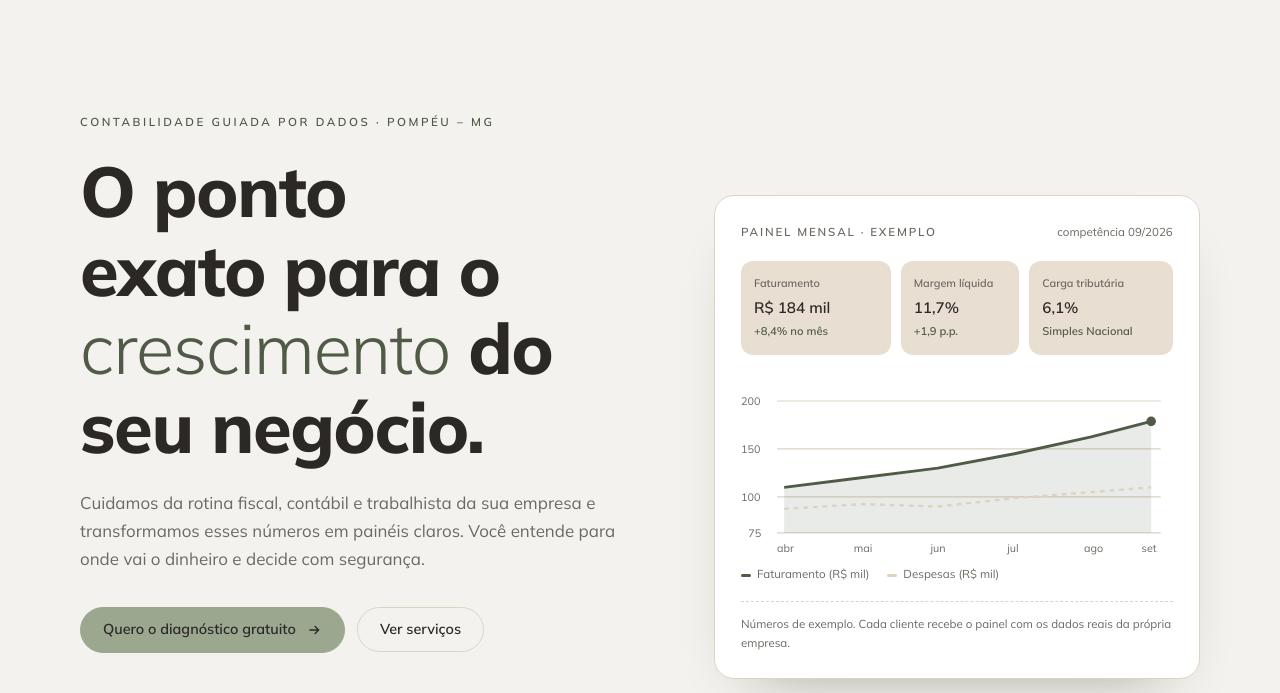
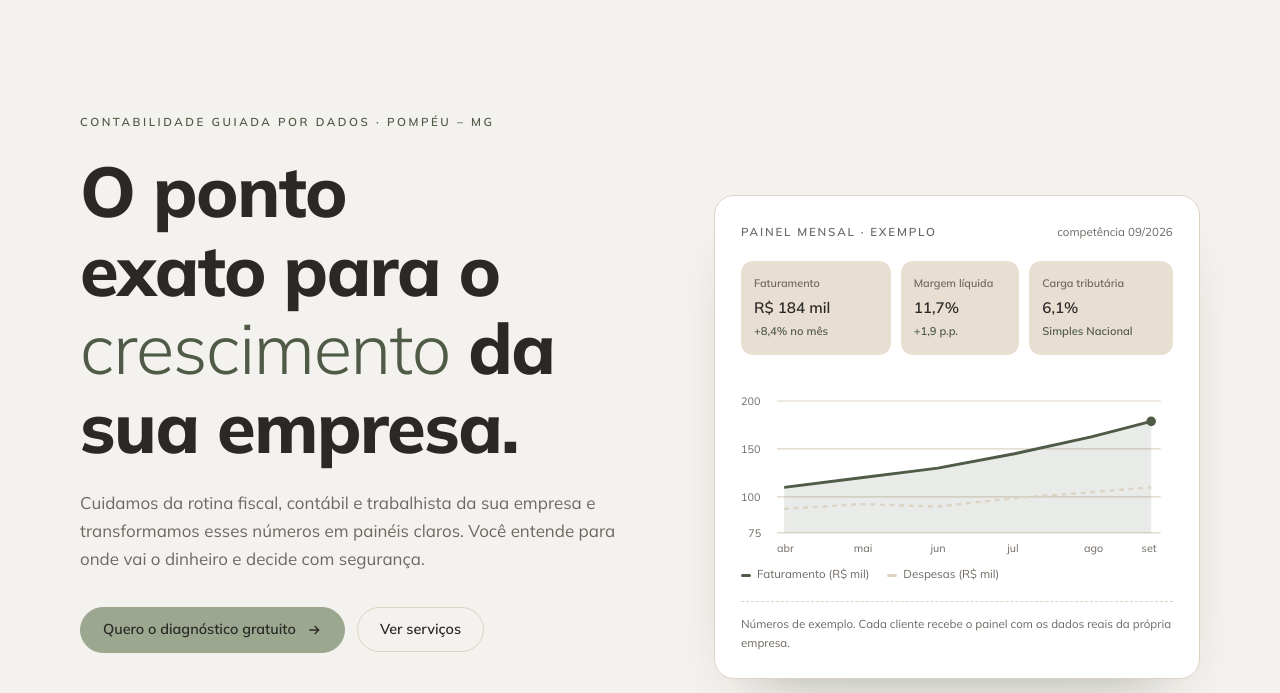
Before and after one commit to paulosergio4/locus-contabilidade, a website with bundled scripts: page web/index.html in a window 1280 px wide. Shown: the part 79-772 px from the top of the page. Built offline with nearby package versions, Linux system fonts and the light colour scheme.

Commit message:
Site: título passa a dizer "crescimento da sua empresa"
Co-Authored-By: Claude Opus 5.5 <noreply@anthropic.com>
Claude-Session: https://claude.ai/code/session_01CQ2ucupGpT3694nT6vbTKk

```diff
--- a/web/index.html
+++ b/web/index.html
@@ -94,7 +94,7 @@
         <div class="hero-grid">
           <div>
             <span class="eyebrow reveal">Contabilidade guiada por dados · Pompéu – MG</span>
-            <h1 class="reveal d1">O ponto exato para o <em>crescimento</em> do seu negócio.</h1>
+            <h1 class="reveal d1">O ponto exato para o <em>crescimento</em> da sua empresa.</h1>
             <p class="lede reveal d2">
               Cuidamos da rotina fiscal, contábil e trabalhista da sua empresa e transformamos esses números
               em painéis claros. Você entende para onde vai o dinheiro e decide com segurança.
```
